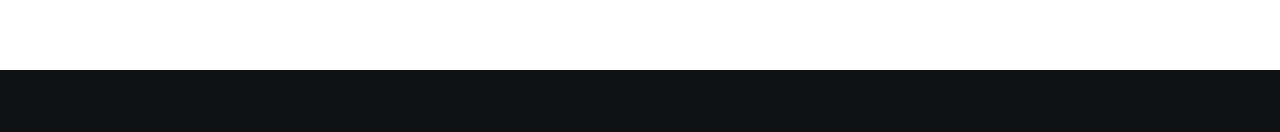
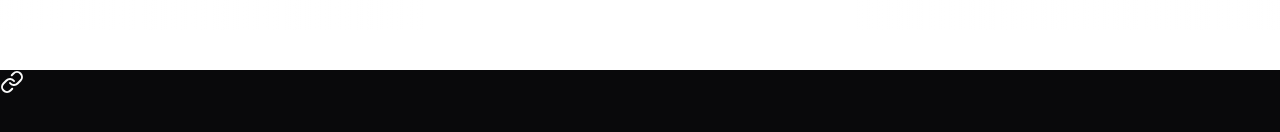
Before and after one commit to shivanshpilani/dd-landing, a Next.js app: page / in a window 1280 px wide. Shown: the part 3342-3474 px from the top of the page. After the commit the page ends 3436 px from the top, so only its background shows below. Built offline with nearby package versions, Linux system fonts and the light colour scheme.

Commit message:
added link

```diff
--- a/src/components/Ticket/index.tsx
+++ b/src/components/Ticket/index.tsx
@@ -1,14 +1,15 @@
 "use client";
 
 import { useState } from "react";
-import { ChevronRightIcon } from "lucide-react";
+import { ChevronRightIcon, Link } from "lucide-react";
 import GradualSpacing from "../magicui/gradual-spacing";
 
 const Ticket = () => {
   const [hovered, setHovered] = useState(false);
 
   return (
-    <div
+    <Link href="https://bitsconquest.zohobackstage.in/ConquestDemoDay2024#/tickets?lang=en" target="_blank">
+     <div
       className="h-[200px] bg-[#111213] flex items-center justify-center"
       onMouseEnter={() => setHovered(true)}
       onMouseLeave={() => setHovered(false)}
@@ -20,6 +21,7 @@ const Ticket = () => {
         }`}
       />
     </div>
+    </Link>
   );
 };
 
```
